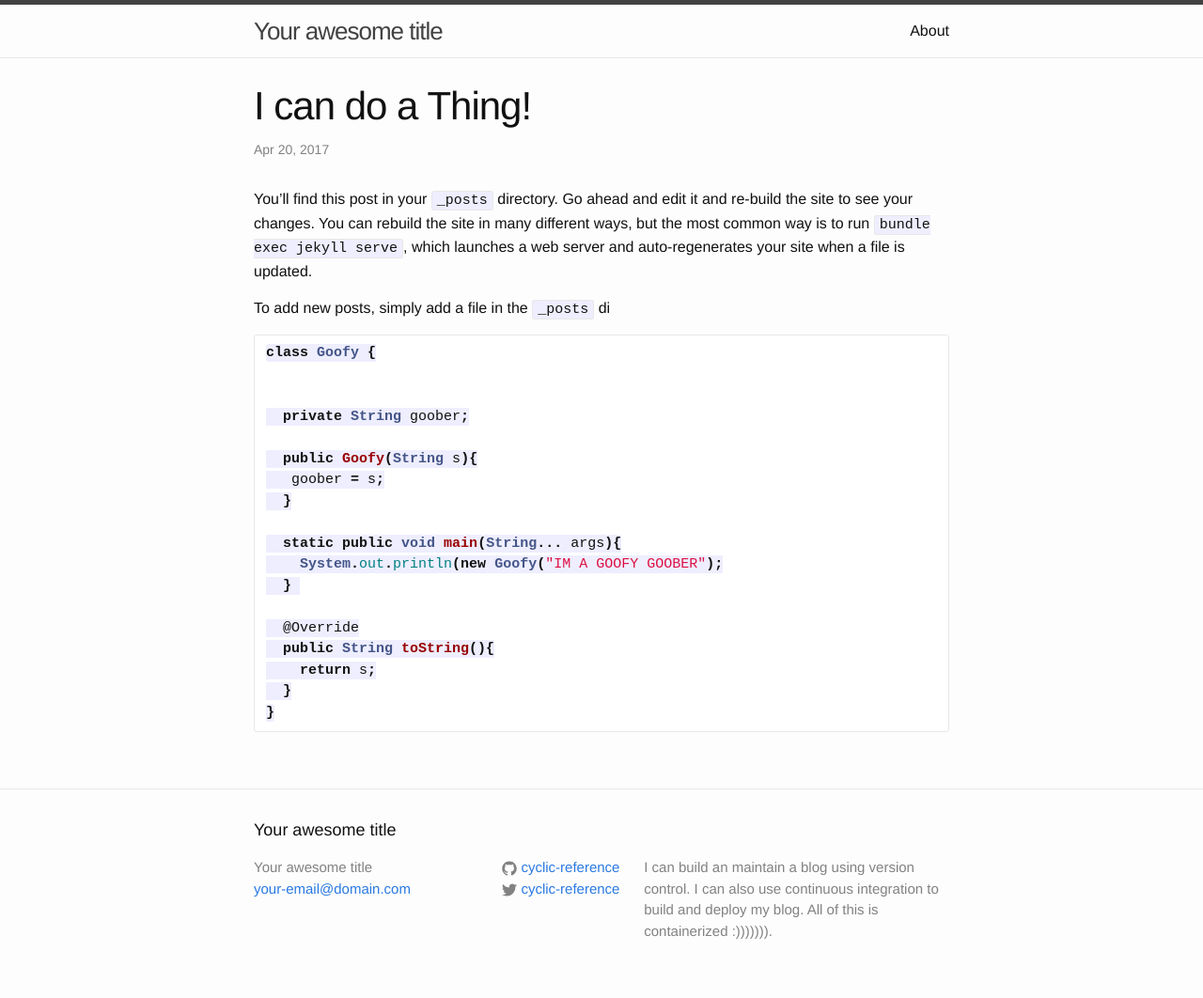
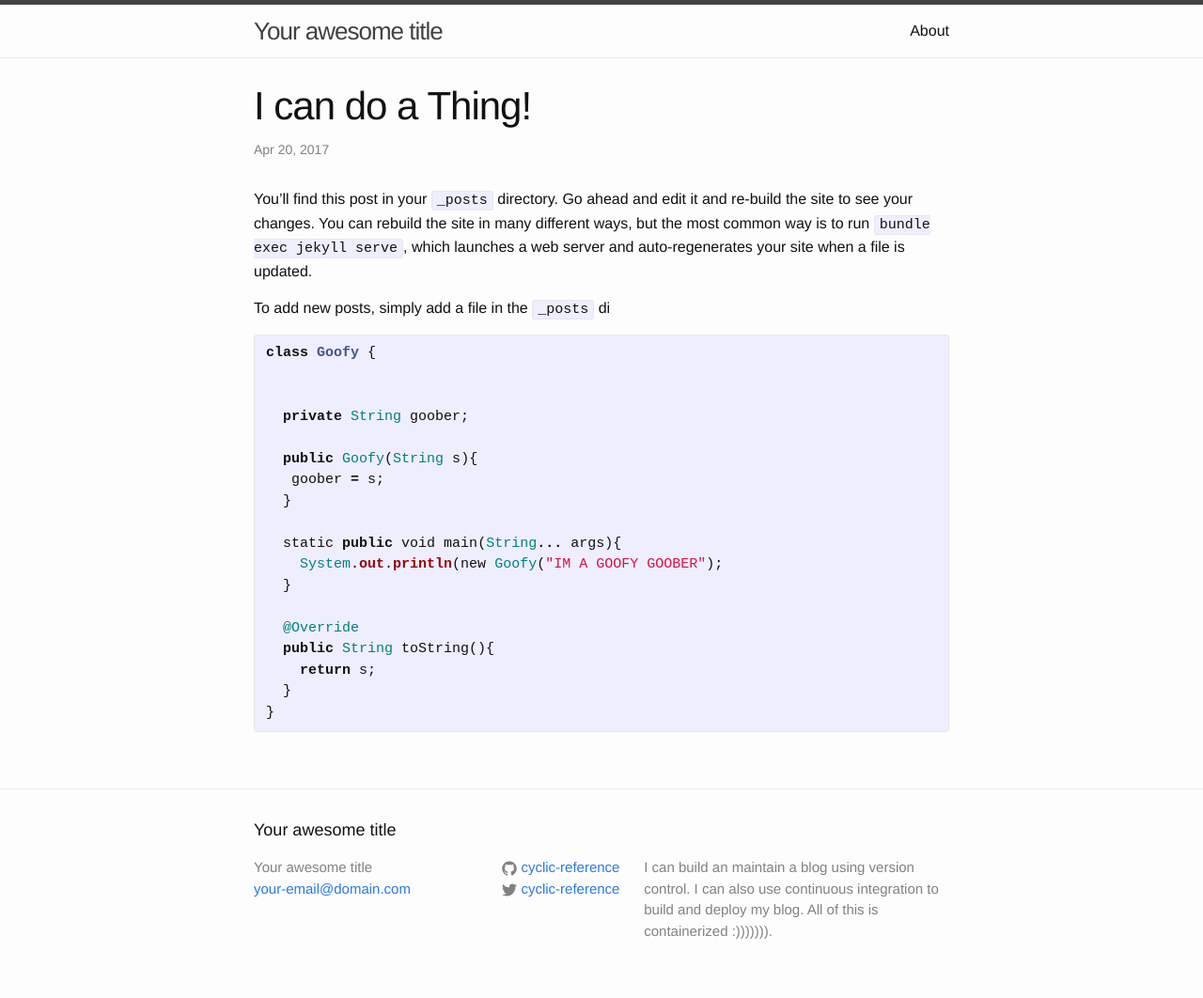
Before and after one commit to Unthrottled/blog, a Jekyll site: the page built from _posts/2017-04-20-test.md, in a window 1280 px wide. Shown: the whole page at 94% size. Built offline with Jekyll 4.4.1, drawn with Linux system fonts in a browser that asks for light colours.

Commit message:
Syntax highlight try one billion

````diff
--- a/_posts/2017-04-20-test.md
+++ b/_posts/2017-04-20-test.md
@@ -9,7 +9,7 @@ You’ll find this post in your `_posts` directory. Go ahead and edit it and re-
 To add new posts, simply add a file in the `_posts` di
 
 
-```java
+{% highlight ruby %}
 class Goofy {
 
 
@@ -28,4 +28,4 @@ class Goofy {
     return s;
   }
 }
-```
+{% endhighlight %}
````
